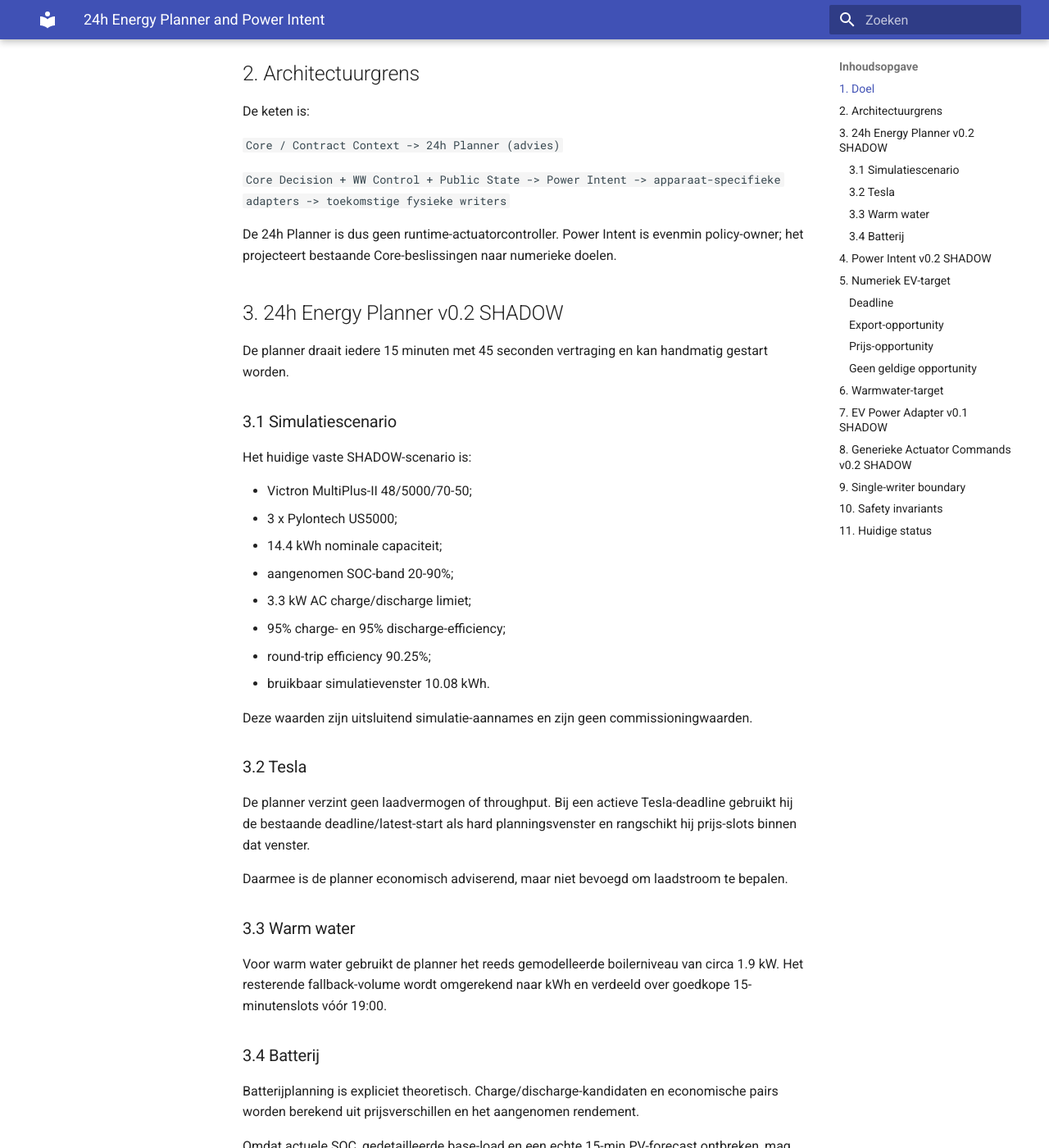
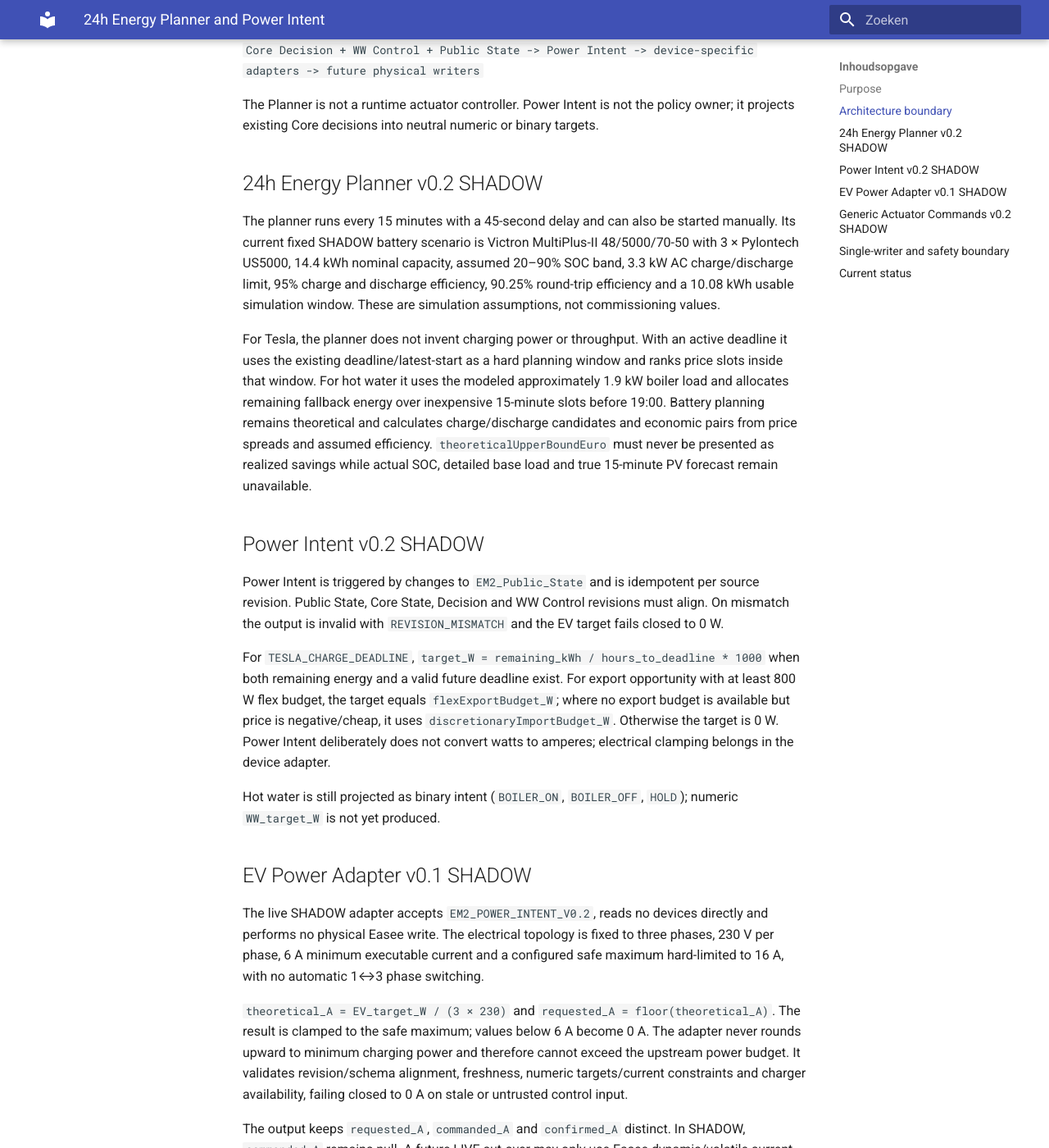
Before and after one commit to OnsKasteeltje/homey-energy-manual, an MkDocs documentation site: the page built from docs/software-architecture/components/planner-power-intent.md, in a window 1280 px wide and 1400 px high, scrolled down 466 px. Shown: the whole window at 82% size. Built offline with MkDocs 1.6.1 and Material for MkDocs 9.7.7, drawn with Linux system fonts in a browser that asks for light colours; some of the changed text lies outside the part shown.

Commit message:
docs: update planner architecture in English

```diff
--- a/docs/software-architecture/components/planner-power-intent.md
+++ b/docs/software-architecture/components/planner-power-intent.md
@@ -13,181 +13,58 @@
 
 # 24h Energy Planner and Power Intent
 
-## 1. Doel
+## Purpose
 
-Deze laag vertaalt de actuele EMS-toestand en contractcontext naar twee verschillende soorten output:
+This layer translates current EMS state and contract context into two distinct outputs: a 24-hour SHADOW plan for Tesla, hot water and a future Victron battery, and revision-aligned Power Intent that projects current Core policy into actuator-neutral targets such as `EV_target_W`. The layer is advisory/translation-only and performs no physical writes.
 
-1. een 24-uurs SHADOW-planning voor Tesla, warm water en een toekomstige Victron-accu;
-2. een numerieke, revision-aligned Power Intent die de actuele Core-policy projecteert naar actuator-neutrale doelen zoals `EV_target_W`.
+## Architecture boundary
 
-De laag is uitsluitend adviserend/translationeel. Geen van de beschreven flows voert fysieke writes uit.
+`Core / Contract Context -> 24h Planner (advice)`
 
-## 2. Architectuurgrens
+`Core Decision + WW Control + Public State -> Power Intent -> device-specific adapters -> future physical writers`
 
-De keten is:
+The Planner is not a runtime actuator controller. Power Intent is not the policy owner; it projects existing Core decisions into neutral numeric or binary targets.
 
-`Core / Contract Context -> 24h Planner (advies)`
+## 24h Energy Planner v0.2 SHADOW
 
-`Core Decision + WW Control + Public State -> Power Intent -> apparaat-specifieke adapters -> toekomstige fysieke writers`
+The planner runs every 15 minutes with a 45-second delay and can also be started manually. Its current fixed SHADOW battery scenario is Victron MultiPlus-II 48/5000/70-50 with 3 × Pylontech US5000, 14.4 kWh nominal capacity, assumed 20–90% SOC band, 3.3 kW AC charge/discharge limit, 95% charge and discharge efficiency, 90.25% round-trip efficiency and a 10.08 kWh usable simulation window. These are simulation assumptions, not commissioning values.
 
-De 24h Planner is dus geen runtime-actuatorcontroller. Power Intent is evenmin policy-owner; het projecteert bestaande Core-beslissingen naar numerieke doelen.
+For Tesla, the planner does not invent charging power or throughput. With an active deadline it uses the existing deadline/latest-start as a hard planning window and ranks price slots inside that window. For hot water it uses the modeled approximately 1.9 kW boiler load and allocates remaining fallback energy over inexpensive 15-minute slots before 19:00. Battery planning remains theoretical and calculates charge/discharge candidates and economic pairs from price spreads and assumed efficiency. `theoreticalUpperBoundEuro` must never be presented as realized savings while actual SOC, detailed base load and true 15-minute PV forecast remain unavailable.
 
-## 3. 24h Energy Planner v0.2 SHADOW
+## Power Intent v0.2 SHADOW
 
-De planner draait iedere 15 minuten met 45 seconden vertraging en kan handmatig gestart worden.
+Power Intent is triggered by changes to `EM2_Public_State` and is idempotent per source revision. Public State, Core State, Decision and WW Control revisions must align. On mismatch the output is invalid with `REVISION_MISMATCH` and the EV target fails closed to 0 W.
 
-### 3.1 Simulatiescenario
+For `TESLA_CHARGE_DEADLINE`, `target_W = remaining_kWh / hours_to_deadline * 1000` when both remaining energy and a valid future deadline exist. For export opportunity with at least 800 W flex budget, the target equals `flexExportBudget_W`; where no export budget is available but price is negative/cheap, it uses `discretionaryImportBudget_W`. Otherwise the target is 0 W. Power Intent deliberately does not convert watts to amperes; electrical clamping belongs in the device adapter.
 
-Het huidige vaste SHADOW-scenario is:
+Hot water is still projected as binary intent (`BOILER_ON`, `BOILER_OFF`, `HOLD`); numeric `WW_target_W` is not yet produced.
 
-- Victron MultiPlus-II 48/5000/70-50;
-- 3 x Pylontech US5000;
-- 14.4 kWh nominale capaciteit;
-- aangenomen SOC-band 20-90%;
-- 3.3 kW AC charge/discharge limiet;
-- 95% charge- en 95% discharge-efficiency;
-- round-trip efficiency 90.25%;
-- bruikbaar simulatievenster 10.08 kWh.
+## EV Power Adapter v0.1 SHADOW
 
-Deze waarden zijn uitsluitend simulatie-aannames en zijn geen commissioningwaarden.
+The live SHADOW adapter accepts `EM2_POWER_INTENT_V0.2`, reads no devices directly and performs no physical Easee write. The electrical topology is fixed to three phases, 230 V per phase, 6 A minimum executable current and a configured safe maximum hard-limited to 16 A, with no automatic 1↔3 phase switching.
 
-### 3.2 Tesla
+`theoretical_A = EV_target_W / (3 × 230)` and `requested_A = floor(theoretical_A)`. The result is clamped to the safe maximum; values below 6 A become 0 A. The adapter never rounds upward to minimum charging power and therefore cannot exceed the upstream power budget. It validates revision/schema alignment, freshness, numeric targets/current constraints and charger availability, failing closed to 0 A on stale or untrusted control input.
 
-De planner verzint geen laadvermogen of throughput. Bij een actieve Tesla-deadline gebruikt hij de bestaande deadline/latest-start als hard planningsvenster en rangschikt hij prijs-slots binnen dat venster.
+The output keeps `requested_A`, `commanded_A` and `confirmed_A` distinct. In SHADOW, `commanded_A` remains null. A future LIVE cut-over may only use Easee dynamic/volatile current control; persistent charger settings with flash-wear risk are not permitted as an EMS runtime writer.
 
-Daarmee is de planner economisch adviserend, maar niet bevoegd om laadstroom te bepalen.
+## Generic Actuator Commands v0.2 SHADOW
 
-### 3.3 Warm water
+The generic adapter accepts both transition schemas `EM2_POWER_INTENT_V0.1` and `V0.2`, emits `EM2_ACTUATOR_COMMANDS_V0.2`, records `inputSchema` and deduplicates on source revision plus input schema. EV W→A conversion is delegated to the EV Power Adapter; hot water remains binary and battery remains SHADOW/NOT_INTEGRATED.
 
-Voor warm water gebruikt de planner het reeds gemodelleerde boilerniveau van circa 1.9 kW. Het resterende fallback-volume wordt omgerekend naar kWh en verdeeld over goedkope 15-minutenslots vóór 19:00.
+## Single-writer and safety boundary
 
-### 3.4 Batterij
+Core owns policy/arbitration; Power Intent owns neutral intent; adapters own deterministic translation, feasibility, quantization/clamping and freshness/capability guards; writer lifecycle owns commanded/confirmed tracking, idempotency, dedupe, run lease, retries and write throttling. Only one explicit physical writer may be active per actuator, and activation requires controlled atomic cut-over from the existing production writer.
 
-Batterijplanning is expliciet theoretisch. Charge/discharge-kandidaten en economische pairs worden berekend uit prijsverschillen en het aangenomen rendement.
+SHADOW performs no device writes or adapter network calls, adapters contain no policy arbitration, revision alignment precedes numeric targets, invalid/stale control input fails closed, adapters never increase upstream power budgets, and frequent Easee control must use dynamic/volatile runtime control.
 
-Omdat actuele SOC, gedetailleerde base-load en een echte 15-min PV-forecast ontbreken, mag `theoreticalUpperBoundEuro` nooit als gerealiseerde besparing worden geïnterpreteerd.
+## Current status
 
-## 4. Power Intent v0.2 SHADOW
-
-Power Intent wordt getriggerd door wijziging van `EM2_Public_State` en is idempotent per source revision.
-
-Voor een geldige output moeten vier revisions gelijk zijn:
-
-- Public State revision;
-- Core State revision;
-- Decision sourceRevision;
-- WW Control sourceRevision.
-
-Bij mismatch is `valid=false`, `status=REVISION_MISMATCH` en het EV-doel fail-closed 0 W.
-
-## 5. Numeriek EV-target
-
-Power Intent v0.2 maakt `targets.ev.target_W` op basis van de bestaande Core Decision.
-
-### Deadline
-
-Bij `TESLA_CHARGE_DEADLINE`:
-
-`target_W = remaining_kWh / hours_to_deadline * 1000`
-
-Alleen als zowel resterende energie als een geldige toekomstige deadline beschikbaar zijn.
-
-### Export-opportunity
-
-Bij `TESLA_CHARGE_OPPORTUNITY` met minimaal 800 W flexbudget:
-
-`target_W = flexExportBudget_W`
-
-### Prijs-opportunity
-
-Als geen exportbudget beschikbaar is maar prijs negatief/goedkoop is:
-
-`target_W = discretionaryImportBudget_W`
-
-### Geen geldige opportunity
-
-Dan is `target_W = 0`.
-
-Power Intent converteert bewust niet naar ampère. Elektrische clamping hoort bij de apparaatadapter.
-
-## 6. Warmwater-target
-
-Warmwater wordt nog als binaire intentie geprojecteerd:
-
-- `BOILER_ON -> target_on=true`
-- `BOILER_OFF -> target_on=false`
-- `HOLD -> target_on=null`
-
-Er wordt nog geen numeriek `WW_target_W` gegenereerd.
-
-## 7. EV Power Adapter v0.1 SHADOW
-
-De aparte EV Power Adapter accepteert zowel `EM2_POWER_INTENT_V0.1` als `V0.2` en is daarmee compatibel met de actuele producer.
-
-De adapter:
-
-- leest geen devices zelf;
-- gebruikt alleen elektrische context uit `EM2_State`;
-- bepaalt W/A op basis van geobserveerd vermogen per requested A, of theoretisch `voltage x active phases`;
-- gebruikt 6 A minimum en 16 A maximum;
-- past een deadband toe ter grootte van circa `W_per_A x 6A`;
-- schrijft nooit fysiek naar Easee.
-
-Voorbeeldstatussen:
-
-- `OK_IDLE`
-- `OK_DEADBAND_IDLE`
-- `OK_TRANSLATED`
-- `WAITING_FOR_ELECTRICAL_CONTEXT`
-- `REVISION_MISMATCH`
-
-## 8. Generieke Actuator Commands v0.2 SHADOW
-
-De eerder aangetroffen schema-mismatch is op 2026-08-25 gecorrigeerd in de live Homey-flow `EM v2 | 60 Adapter | Actuator Commands v0.2 SHADOW`.
-
-De adapter accepteert nu expliciet beide overgangsschema's:
-
-- `EM2_POWER_INTENT_V0.1`;
-- `EM2_POWER_INTENT_V0.2`.
-
-De output is opgehoogd naar `EM2_ACTUATOR_COMMANDS_V0.2` en bevat `inputSchema` voor traceerbaarheid. Dedupe gebeurt op source revision én input schema, zodat een schema-overgang niet door een eerder geldig resultaat met dezelfde revision kan worden onderdrukt.
-
-De generieke adapter blijft bewust geen EV W->A-conversie uitvoeren. Voor EV wordt de elektrische vertaling gedelegeerd aan de gekalibreerde `EV Power Adapter v0.1`; warm water wordt alleen binair vertaald en batterij blijft SHADOW/NOT_INTEGRATED.
-
-Een expliciete runtime-start van v0.2 is succesvol uitgevoerd. De beschikbare Homey-connector exposeert geen directe Logic-variable readback, waardoor de resulterende `EM2_Actuator_Commands`-JSON in deze validatiestap niet afzonderlijk kon worden teruggelezen. De flow zelf is enabled, not broken en de handmatige run werd door Homey succesvol geaccepteerd.
-
-## 9. Single-writer boundary
-
-De beoogde architectuur blijft:
-
-- Core owns policy/arbitration;
-- Power Intent owns neutral numeric/binary intent;
-- adapters own translation, electrical clamping, guards and dedupe;
-- slechts één expliciete fysieke writer per actuator mag actief zijn.
-
-Een fysieke writer mag pas worden geactiveerd via een gecontroleerde atomic cut-over waarbij de bestaande productiewriter wordt uitgefaseerd.
-
-## 10. Safety invariants
-
-Deze laag moet altijd voldoen aan:
-
-- geen device writes;
-- geen netwerkcalls vanuit Power Intent/adapters;
-- geen policy-arbitrage in adapters;
-- revision alignment vóór numerieke targets;
-- fail-closed bij ontbrekende of onbekende input;
-- geen verzonnen Tesla throughput;
-- geen claim van gerealiseerde batterijbesparing zonder actuele SOC/load/PV-data;
-- één fysieke writer per actuator bij toekomstige ACTIVE-integratie.
-
-## 11. Huidige status
-
-| Onderdeel | Status |
+| Item | Status |
 |---|---|
 | 24h Planner v0.2 | ACTIVE SHADOW |
 | Power Intent v0.2 | ACTIVE SHADOW |
-| EV Power Adapter v0.1 | ACTIVE SHADOW, v0.2 compatible |
+| EV Power Adapter v0.1 | ACTIVE SHADOW, hardened 3×230V/floor/fail-closed |
 | Actuator Commands v0.2 | ACTIVE SHADOW, Power Intent v0.1/v0.2 compatible |
-| EV fysieke writer via nieuwe adapterketen | NIET ACTIEF |
-| Victron fysieke writer | NIET ACTIEF |
-| WW fysieke writer via nieuwe adapterketen | NIET ACTIEF |
+| EV physical writer via new adapter chain | NOT ACTIVE |
+| Victron physical writer | NOT ACTIVE |
+| WW physical writer via new adapter chain | NOT ACTIVE |
```
Also changed, not shown: other parts of docs/software-architecture/components/planner-power-intent.md (+1 -1 lines).
